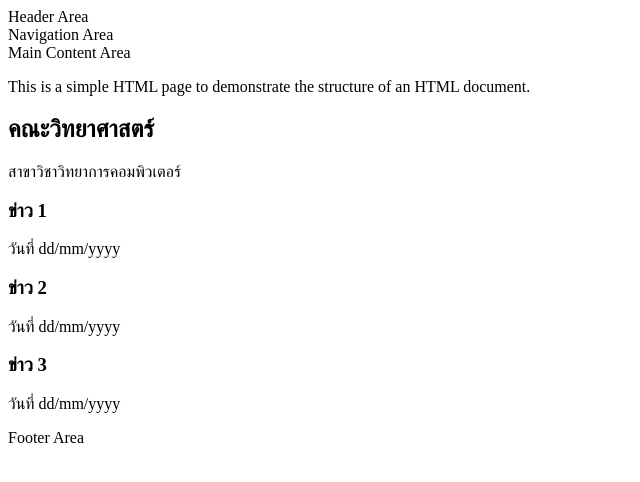
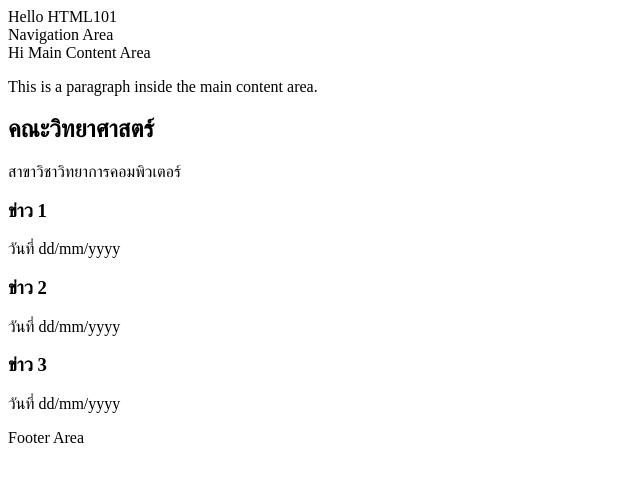
Before and after one commit to kritsana-kp/HTML101, a plain HTML site: page index.html in a window 1280 px wide. Shown: the whole page, without its empty margins (0-640 px from the left). Drawn offline with Linux system fonts and the light colour scheme.

Commit message:
edit text

```diff
--- a/index.html
+++ b/index.html
@@ -10,14 +10,15 @@
 <body>
     <div>
         <header>
-            Header Area
+            Hello HTML101
         </header>
         <nav>
             Navigation Area
         </nav>
         <div>
+            Hi
             Main Content Area
-            <p>This is a simple HTML page to demonstrate the structure of an HTML document.</p>
+            <p>This is a paragraph inside the main content area.</p>
             <h2>คณะวิทยาศาสตร์</h2>
             <p>สาขาวิชาวิทยาการคอมพิวเตอร์</p>
             <div>
```
